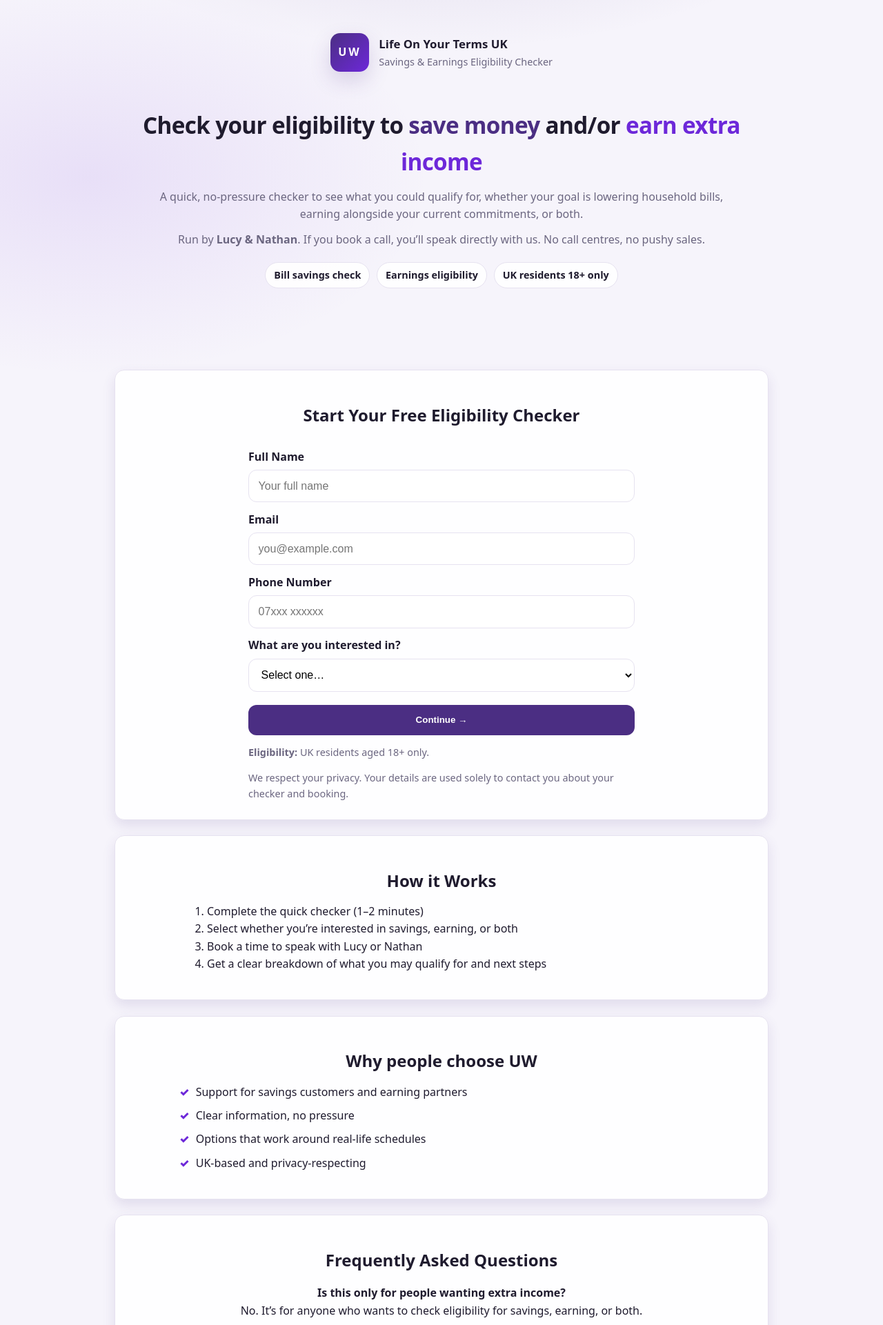
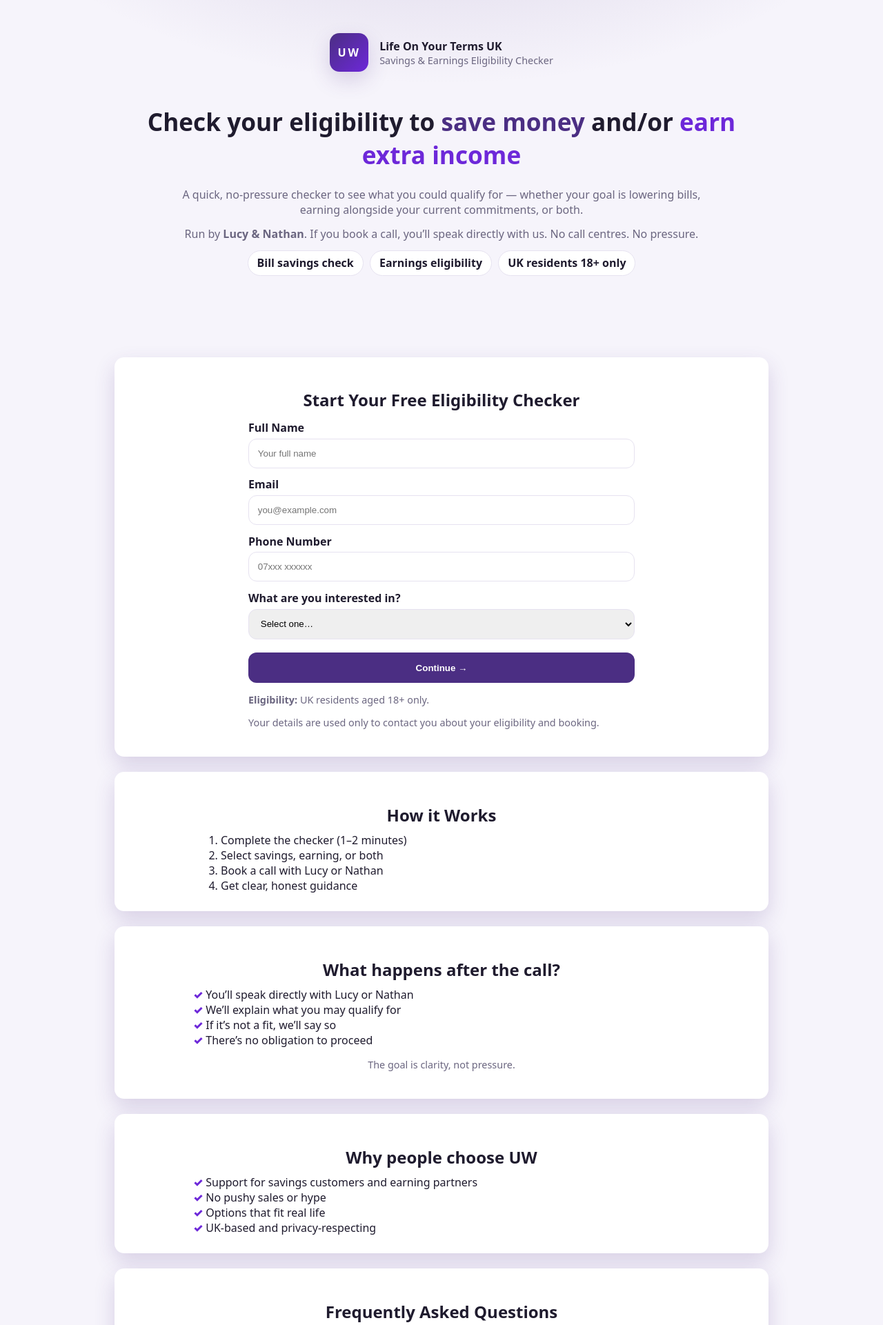
Before and after one commit to nathanbarty/landing-funnel, a Flask app: page / in a window 1280 px wide. Shown: the top 1921 px of the page at 69% size. Run offline with Flask 3, Linux system fonts and the light colour scheme.

Commit message:
Add savings and earnings checker, trust sections, and privacy

```diff
--- a/app.py
+++ b/app.py
@@ -1,14 +1,10 @@
-# app.py
 import os
 from flask import Flask, render_template, request, redirect, url_for, session
 from flask_mail import Mail, Message
 
 app = Flask(__name__)
-
-# REQUIRED for session lock (/book protection). Set SECRET_KEY in Railway Variables.
 app.config["SECRET_KEY"] = os.environ.get("SECRET_KEY", "dev-only-change-me")
 
-# Flask-Mail (Office 365 / Outlook SMTP)
 app.config["MAIL_SERVER"] = "smtp.office365.com"
 app.config["MAIL_PORT"] = 587
 app.config["MAIL_USE_TLS"] = True
@@ -22,7 +18,6 @@ def home():
     if request.method == "GET":
         return render_template("landing_page.html")
 
-    # Form submission
     name = request.form.get("name", "").strip()
     email = request.form.get("email", "").strip()
     phone = request.form.get("phone", "").strip()
@@ -31,7 +26,6 @@ def home():
     if not (name and email and phone and interest):
         return "Missing required fields", 400
 
-    # Store in session to lock step 2
     session["lead_ok"] = True
     session["lead_name"] = name
     session["lead_email"] = email
@@ -40,46 +34,37 @@ def home():
 
     print(f"New lead: {name} | {email} | {phone} | interest={interest}")
 
-    # Optional email notification
     try:
         if app.config["MAIL_USERNAME"] and app.config["MAIL_PASSWORD"]:
             msg = Message(
                 subject=f"New Eligibility Check: {name}",
                 sender=app.config["MAIL_USERNAME"],
                 recipients=[app.config["MAIL_USERNAME"]],
-                body=(
-                    f"Name: {name}\n"
-                    f"Email: {email}\n"
-                    f"Phone: {phone}\n"
-                    f"Interest: {interest}\n"
-                ),
+                body=f"Name: {name}\nEmail: {email}\nPhone: {phone}\nInterest: {interest}"
             )
             mail.send(msg)
-        else:
-            print("EMAIL_USER/EMAIL_PASS not set; skipping email send.")
     except Exception as e:
-        print(f"Email send error: {e}")
+        print(f"Email error: {e}")
 
     return redirect(url_for("book"))
 
 @app.route("/book")
 def book():
-    # Lock step 2 (prevent direct access)
     if not session.get("lead_ok"):
         return redirect(url_for("home") + "#assessment-form")
 
-    # Pass values to template for Calendly prefill
     return render_template(
         "book.html",
         name=session.get("lead_name", ""),
-        email=session.get("lead_email", ""),
-        phone=session.get("lead_phone", ""),
-        interest=session.get("lead_interest", ""),
+        email=session.get("lead_email", "")
     )
+
+@app.route("/privacy")
+def privacy():
+    return render_template("privacy.html")
 
 @app.route("/reset")
 def reset():
-    # Helpful for testing
     session.clear()
     return redirect(url_for("home"))
 
--- a/static/style.css
+++ b/static/style.css
@@ -1,4 +1,3 @@
-/* static/style.css */
 :root {
   --bg: #f6f4fb;
   --text: #1f1b2e;
@@ -9,32 +8,23 @@
   --primary-hover: #3a2366;
 
   --accent: #6d28d9;
-  --accent-hover: #5b21b6;
-
   --radius: 14px;
-  --shadow: 0 12px 30px rgba(75, 46, 131, 0.18);
-  --shadow-soft: 0 8px 18px rgba(75, 46, 131, 0.12);
+  --shadow: 0 12px 30px rgba(75,46,131,0.18);
 }
 
 * { box-sizing: border-box; }
 
 body {
   margin: 0;
-  font-family: system-ui, -apple-system, "Segoe UI", Roboto, Arial, sans-serif;
-  line-height: 1.6;
+  font-family: system-ui, -apple-system, Segoe UI, Roboto, Arial, sans-serif;
   color: var(--text);
-  background:
-    radial-gradient(1200px 600px at 50% -10%, rgba(75,46,131,0.18), transparent 55%),
-    radial-gradient(900px 520px at 10% 10%, rgba(109,40,217,0.10), transparent 55%),
-    var(--bg);
+  background: radial-gradient(1200px 600px at 50% -10%, rgba(75,46,131,0.18), transparent 55%), var(--bg);
 }
 
 /* Layout */
-.site-header,
-.site-main,
-.site-footer {
+.site-header, .site-main, .site-footer {
   max-width: 980px;
-  margin: 0 auto;
+  margin: auto;
   padding: 3rem 1rem;
   text-align: center;
 }
@@ -43,77 +33,61 @@ body {
 .logo {
   display: inline-flex;
   align-items: center;
-  gap: 0.9rem;
-  margin-bottom: 1.8rem;
+  gap: 1rem;
+  margin-bottom: 1.5rem;
 }
 
 .logo-mark {
   width: 56px;
   height: 56px;
-  display: grid;
-  place-items: center;
   border-radius: 14px;
   background: linear-gradient(135deg, var(--primary), var(--accent));
   color: #fff;
   font-weight: 900;
   letter-spacing: 0.18em;
+  display: grid;
+  place-items: center;
   box-shadow: var(--shadow);
 }
 
 .logo-text { text-align: left; }
-.logo-name { font-weight: 900; font-size: 1.05rem; }
+.logo-name { font-weight: 900; }
 .logo-tagline { font-size: 0.9rem; color: var(--muted); }
 
-/* Highlights */
-.highlight-primary {
-  color: var(--primary);
-  font-weight: 900;
-}
-.highlight-accent {
-  color: var(--accent);
-  font-weight: 900;
-}
-
 /* Typography */
-h1 {
-  font-size: clamp(1.7rem, 2.6vw, 2.4rem);
-  margin-bottom: 0.6rem;
-  letter-spacing: -0.02em;
-}
-
+h1 { font-size: 2.2rem; }
 h2 { margin-bottom: 0.6rem; }
 
-.lead,
-.trust-line {
-  max-width: 820px;
-  margin: 0.7rem auto;
+.highlight-primary { color: var(--primary); font-weight: 900; }
+.highlight-accent { color: var(--accent); font-weight: 900; }
+
+.lead, .trust-line {
+  max-width: 760px;
+  margin: 0.8rem auto;
   color: var(--muted);
 }
 
 /* Pills */
 .pill-row {
   display: flex;
+  justify-content: center;
   gap: 0.6rem;
-  justify-content: center;
   flex-wrap: wrap;
-  margin-top: 1.2rem;
 }
 
 .pill {
-  padding: 0.4rem 0.75rem;
+  padding: 0.4rem 0.8rem;
   border-radius: 999px;
   border: 1px solid var(--border);
-  background: rgba(255,255,255,0.9);
+  background: #fff;
   font-weight: 600;
-  font-size: 0.9rem;
 }
 
 /* Cards */
 .card {
-  background: rgba(255,255,255,0.9);
-  border: 1px solid var(--border);
+  background: #fff;
   border-radius: var(--radius);
-  box-shadow: var(--shadow-soft);
+  box-shadow: var(--shadow);
   padding: 1.6rem;
   margin: 1.4rem auto;
 }
@@ -121,109 +95,62 @@ h2 { margin-bottom: 0.6rem; }
 /* Form */
 form {
   max-width: 560px;
-  margin: 1rem auto 0;
-  display: flex;
-  flex-direction: column;
+  margin: auto;
   text-align: left;
-  opacity: 0;
-  transform: translateY(20px);
-  transition: 0.6s ease;
 }
 
-form.visible {
-  opacity: 1;
-  transform: translateY(0);
-}
+label { font-weight: 700; margin-top: 0.8rem; display: block; }
 
-label {
-  font-weight: 700;
-  margin-top: 0.8rem;
-}
-
-input,
-select {
-  padding: 0.85rem;
-  margin-top: 0.35rem;
+input, select {
+  width: 100%;
+  padding: 0.8rem;
+  margin-top: 0.3rem;
   border-radius: 12px;
   border: 1px solid var(--border);
-  font-size: 1rem;
-  background: #fff;
-}
-
-input:focus,
-select:focus {
-  outline: none;
-  border-color: var(--primary);
-  box-shadow: 0 0 0 4px rgba(75,46,131,0.15);
 }
 
 button {
   margin-top: 1.2rem;
+  width: 100%;
   padding: 0.9rem;
-  border-radius: 12px;
-  border: none;
   background: var(--primary);
   color: #fff;
   font-weight: 800;
+  border: none;
+  border-radius: 12px;
   cursor: pointer;
 }
 
 button:hover { background: var(--primary-hover); }
 
-.fineprint {
-  margin: 0.85rem 0 0;
-  color: var(--muted);
-  font-size: 0.9rem;
-}
+.fineprint { font-size: 0.9rem; color: var(--muted); }
 
 /* Lists */
-.steps,
-.ticks {
-  max-width: 760px;
-  margin: 0.8rem auto;
+.steps, .ticks {
+  max-width: 720px;
+  margin: auto;
   text-align: left;
 }
 
-.ticks {
-  list-style: none;
-  padding-left: 0;
-}
-
-.ticks li {
-  margin: 0.55rem 0;
-}
-
-.ticks li::before {
-  content: "✓";
-  margin-right: 0.6rem;
-  color: var(--accent);
-  font-weight: 900;
-}
+.ticks { list-style: none; padding: 0; }
+.ticks li::before { content: "✓ "; color: var(--accent); font-weight: 900; }
 
 /* Footer */
-.footer-title {
-  font-weight: 900;
-  font-size: 1.2rem;
-}
-
 .footer-cta {
   display: inline-block;
   margin-top: 1rem;
   padding: 0.9rem 1.3rem;
-  border-radius: 12px;
   background: var(--primary);
   color: #fff;
+  border-radius: 12px;
   text-decoration: none;
   font-weight: 900;
 }
 
-.footer-cta:hover { background: var(--primary-hover); }
+.footer-note { color: var(--muted); font-size: 0.9rem; }
 
-.footer-note {
-  margin-top: 1rem;
-  color: var(--muted);
-  font-size: 0.9rem;
-}
+.footer-note a { color: var(--muted); }
+.footer-note a:hover { color: var(--primary); }
 
 /* Sticky CTA */
 .sticky-cta {
@@ -235,20 +162,11 @@ button:hover { background: var(--primary-hover); }
   color: #fff;
   padding: 0.9rem 1.4rem;
   border-radius: 999px;
-  text-decoration: none;
   font-weight: 900;
-  box-shadow: var(--shadow);
   display: none;
-  z-index: 999;
 }
 
 @media (max-width: 768px) {
   .sticky-cta { display: block; }
   .logo-text { text-align: center; }
 }
-
-/* Mobile logo alignment */
-@media (max-width: 480px) {
-  .logo { justify-content: center; }
-  .logo-text { text-align: center; }
-}
--- a/templates/landing_page.html
+++ b/templates/landing_page.html
@@ -1,13 +1,11 @@
-<!-- templates/landing_page.html -->
 <!DOCTYPE html>
 <html lang="en">
 <head>
   <meta charset="UTF-8">
   <meta name="viewport" content="width=device-width, initial-scale=1.0">
-  <title>Life On Your Terms UK | Savings &amp; Earnings Eligibility Checker</title>
-  <meta name="description" content="A quick, no-pressure checker to see if you may qualify for bill savings, earning extra income, or both. UK residents aged 18+ only.">
+  <title>Life On Your Terms UK | Savings & Earnings Eligibility Checker</title>
+  <meta name="description" content="Check your eligibility for bill savings, earning extra income, or both. UK residents aged 18+ only.">
   <link rel="icon" href="{{ url_for('static', filename='favicon.svg') }}" type="image/svg+xml">
-  <link rel="icon" href="{{ url_for('static', filename='favicon.svg') }}">
   <link rel="stylesheet" href="{{ url_for('static', filename='style.css') }}">
 </head>
 
@@ -32,12 +30,13 @@
   </h1>
 
   <p class="lead">
-    A quick, no-pressure checker to see what you could qualify for, whether your goal is lowering household bills,
+    A quick, no-pressure checker to see what you could qualify for — whether your goal is lowering bills,
     earning alongside your current commitments, or both.
   </p>
 
   <p class="trust-line">
-    Run by <strong>Lucy &amp; Nathan</strong>. If you book a call, you’ll speak directly with us. No call centres, no pushy sales.
+    Run by <strong>Lucy &amp; Nathan</strong>. If you book a call, you’ll speak directly with us.
+    No call centres. No pressure.
   </p>
 
   <div class="pill-row">
@@ -54,20 +53,20 @@
   <section class="card">
     <h2>Start Your Free Eligibility Checker</h2>
 
-    <form id="assessment-form" class="fade-in" action="/" method="post" novalidate>
+    <form id="assessment-form" class="fade-in" action="/" method="post">
 
       <label for="name">Full Name</label>
-      <input id="name" type="text" name="name" required placeholder="Your full name" autocomplete="name">
+      <input id="name" type="text" name="name" required placeholder="Your full name">
 
       <label for="email">Email</label>
-      <input id="email" type="email" name="email" required placeholder="you@example.com" autocomplete="email">
+      <input id="email" type="email" name="email" required placeholder="you@example.com">
 
       <label for="phone">Phone Number</label>
-      <input id="phone" type="tel" name="phone" required placeholder="07xxx xxxxxx" autocomplete="tel">
+      <input id="phone" type="tel" name="phone" required placeholder="07xxx xxxxxx">
 
       <label for="interest">What are you interested in?</label>
       <select id="interest" name="interest" required>
-        <option value="" selected disabled>Select one…</option>
+        <option value="" disabled selected>Select one…</option>
         <option value="savings">Saving money on bills</option>
         <option value="earning">Earning extra income</option>
         <option value="both">Both savings and earning</option>
@@ -77,7 +76,7 @@
 
       <p class="fineprint"><strong>Eligibility:</strong> UK residents aged 18+ only.</p>
       <p class="fineprint">
-        We respect your privacy. Your details are used solely to contact you about your checker and booking.
+        Your details are used only to contact you about your eligibility and booking.
       </p>
 
     </form>
@@ -87,11 +86,23 @@
   <section class="card">
     <h2>How it Works</h2>
     <ol class="steps">
-      <li>Complete the quick checker (1–2 minutes)</li>
-      <li>Select whether you’re interested in savings, earning, or both</li>
-      <li>Book a time to speak with Lucy or Nathan</li>
-      <li>Get a clear breakdown of what you may qualify for and next steps</li>
+      <li>Complete the checker (1–2 minutes)</li>
+      <li>Select savings, earning, or both</li>
+      <li>Book a call with Lucy or Nathan</li>
+      <li>Get clear, honest guidance</li>
     </ol>
+  </section>
+
+  <!-- What happens after -->
+  <section class="card">
+    <h2>What happens after the call?</h2>
+    <ul class="ticks">
+      <li>You’ll speak directly with Lucy or Nathan</li>
+      <li>We’ll explain what you may qualify for</li>
+      <li>If it’s not a fit, we’ll say so</li>
+      <li>There’s no obligation to proceed</li>
+    </ul>
+    <p class="fineprint">The goal is clarity, not pressure.</p>
   </section>
 
   <!-- Why UW -->
@@ -99,8 +110,8 @@
     <h2>Why people choose UW</h2>
     <ul class="ticks">
       <li>Support for savings customers and earning partners</li>
-      <li>Clear information, no pressure</li>
-      <li>Options that work around real-life schedules</li>
+      <li>No pushy sales or hype</li>
+      <li>Options that fit real life</li>
       <li>UK-based and privacy-respecting</li>
     </ul>
   </section>
@@ -109,64 +120,4 @@
   <section class="card">
     <h2>Frequently Asked Questions</h2>
 
-    <p><strong>Is this only for people wanting extra income?</strong><br>
-      No. It’s for anyone who wants to check eligibility for savings, earning, or both.
-    </p>
-
-    <p><strong>Is this a sales pitch?</strong><br>
-      No. The goal is clarity. If something isn’t a fit, we’ll tell you.
-    </p>
-
-    <p><strong>I’m busy, is it time consuming?</strong><br>
-      The form takes 1–2 minutes, and booking a call is fully flexible.
-    </p>
-
-    <p><strong>Who will I speak to?</strong><br>
-      Lucy or Nathan — we attend all calls ourselves.
-    </p>
-
-    <p><strong>Who is eligible?</strong><br>
-      UK residents aged 18+ only.
-    </p>
-  </section>
-
-</main>
-
-<footer class="site-footer">
-  <p class="footer-title">Ready to check what you could qualify for?</p>
-  <a href="#assessment-form" class="footer-cta">Start the Checker →</a>
-  <p class="footer-note">Life On Your Terms UK • UW • UK only • 18+</p>
-</footer>
-
-<!-- Sticky CTA -->
-<a href="#assessment-form" class="sticky-cta">Start the Checker →</a>
-
-<!-- Smooth scroll + fade-in -->
-<script>
-document.querySelectorAll('a[href^="#"]').forEach(anchor => {
-  anchor.addEventListener('click', function(e) {
-    e.preventDefault();
-    const target = document.querySelector(this.getAttribute('href'));
-    if (target) target.scrollIntoView({ behavior: 'smooth' });
-  });
-});
-
-document.addEventListener("DOMContentLoaded", function() {
-  const form = document.querySelector('.fade-in');
-  if (!form) return;
-
-  function reveal() {
-    const rect = form.getBoundingClientRect();
-    if (rect.top < window.innerHeight - 120) {
-      form.classList.add('visible');
-      window.removeEventListener('scroll', reveal);
-    }
-  }
-
-  window.addEventListener('scroll', reveal);
-  reveal();
-});
-</script>
-
-</body>
-</html>
+    <p><strong>Is this only for earning?</strong><br
```
